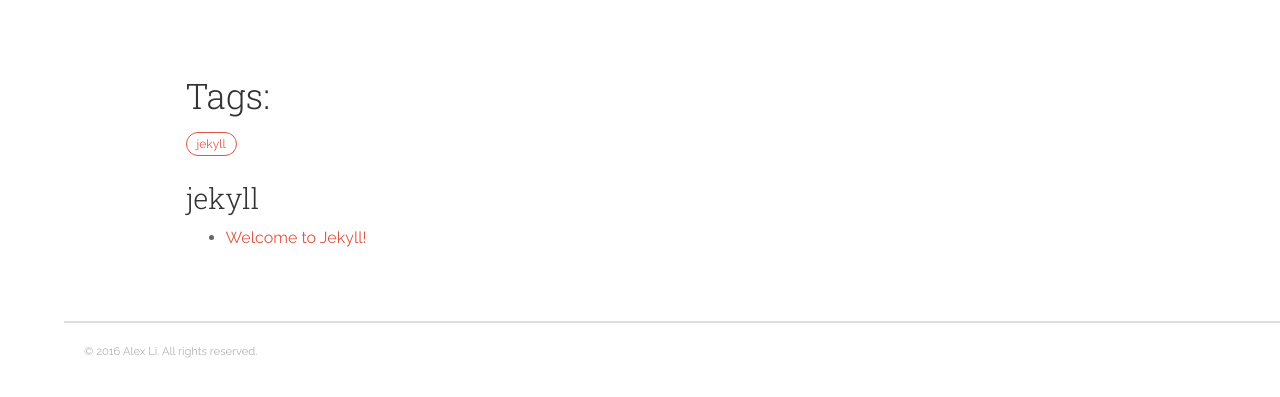
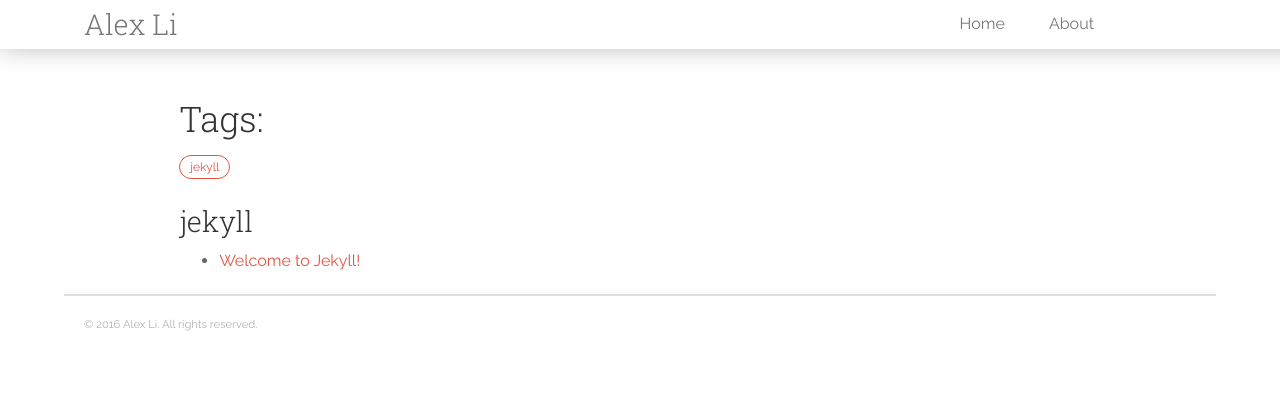
Before and after one commit to AlexLi88/AlexLi88.github.io, a Jekyll site: the page built from tags.md, in a window 1280 px wide. Shown: the top 397 px of the page. Built offline with Jekyll 4.4.1, drawn with Linux system fonts in a browser that asks for light colours; nearby versions of some CDN libraries.

Commit message:
Add new header and change css.

```diff
--- a/_config.yml
+++ b/_config.yml
@@ -28,6 +28,16 @@
 markdown: kramdown
 highlighter: rouge
 
+navs:
+  -
+    href: /
+    label: Home
+
+  -
+    href: /about
+    label: About
+
+
 kramdown:
   # use Github Flavored Markdown
   input: GFM
--- a/_layouts/blog.html
+++ b/_layouts/blog.html
@@ -3,7 +3,16 @@
   {% include head.html %}
 
   <body>
-
+    <header class="header-main">
+      <div class="header-container">
+      <h3><a class="header-title" href="/" title="{{ site.author.name }}">{{ site.author.name }}</a></h3>
+      <nav class="page-navigation" role="navigation">
+         {% for nav in site.navs %}
+                <a href="{{ nav.href }}" class="{% if page.menu == nav.label %} selected {% endif %} site-header-nav-item" target="{{ nav.target | default: _self }}" title="{{ nav.label }}">{{ nav.label }}</a>
+          {% endfor %}
+      </nav>
+      </div>
+    </header>
 
     <div class="post-content-wrapper">
       <div class="post-content-wrapper__inner">
--- a/css/uno.css
+++ b/css/uno.css
@@ -1109,14 +1109,15 @@
 
 .post-content-wrapper {
 	z-index: 800;
-	width: 95%;
+	margin-top: 48px;
 	margin-left: 5%;
 	margin-right: 5%;
+	padding-top: 25px;
 }
 
 .post-content-wrapper__inner {
 	margin: 0 10%;
-	padding: 50px 0; }
+	}
 
 .footer {
 	display: block;
@@ -1691,3 +1692,56 @@
 	.btn, .navigation__item a {
 		display: block;
 		margin-bottom: .4em; } }
+
+
+.header-main{
+	max-height: 48px;
+	position:fixed;
+	background-color: #fff;
+	width:100%;
+	max-width: 1260px;
+	padding-top: 10px;
+    padding-bottom: 10px;
+    padding-left: 5%;
+    padding-right: 5%;
+    box-shadow: 0 0 24px 0 rgba(0,0,0,0.25);
+}
+
+.header-main h3{
+	display: inline-block;
+	float:left;
+	position:relative;
+	margin-top: 0;
+	margin-bottom: 0;
+}
+
+.header-title{
+	color: #777;
+	font-weight: lighter;
+}
+
+.header-main .header-container
+{
+	width: auto;
+    max-width: 1020px;
+    padding-left: 20px;
+    padding-right: 20px;
+    overflow:hidden;
+}
+
+.page-navigation{
+	float: right;
+	font-size:1em;
+}
+
+.site-header-nav-item{
+	display: inline-block;
+    padding: 6px 10px;
+    margin-left: 1.25rem;
+    font-size: 1rem;
+    color: #777;
+}
+
+.site-header-nav-item.selected {
+    color: #168dd9;
+    padding: 6px 10px;
```
Also changed, not shown: about.md (added, +7 -0 lines).
